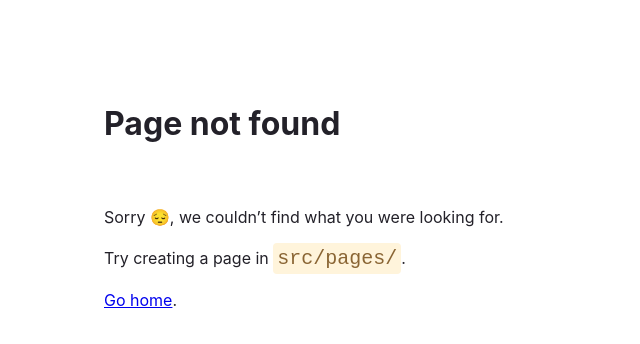
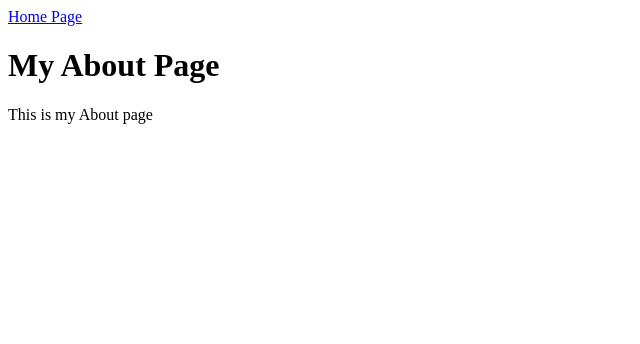
Before and after one commit to EricaB02/emb, a Gatsby site: page /about in a window 1280 px wide. Before the commit this address had no page. Shown: the whole page, without its empty margins (0-640 px from the left). Built offline with nearby package versions, Linux system fonts and the light colour scheme; Gatsby itself is replaced by a stand-in of ours.

Commit message:
This was linking about page

```diff
--- /dev/null
+++ b/src/pages/about.js
@@ -0,0 +1,12 @@
+import * as React from 'react'
+import { Link } from 'gatsby'
+const About = () => {
+ return (
+ <div>
+ <Link to="/">Home Page</Link>
+ <h1>My About Page</h1>
+ <p>This is my About page</p>
+ </div>
+ )
+ }
+ export default About
--- a/src/pages/index.js
+++ b/src/pages/index.js
@@ -1,7 +1,9 @@
 import * as React from 'react'
+
 const Index = () => {
  return (
  <div>
+
  <h1>My Landing Page</h1>
  <p>This is my landing page</p>
  </div>
```
